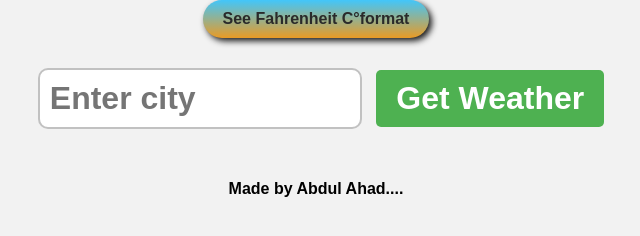
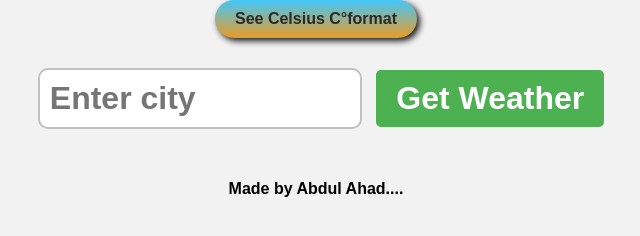
Before and after one commit to Abdul-Ahadexpo/Weather-F, a plain HTML site: page index.html in a window 1280 px wide. Shown: the whole page, without its empty margins (324-964 px from the left). Drawn offline with Linux system fonts and the light colour scheme.

Commit message:
Add files via upload

```diff
--- a/index.html
+++ b/index.html
@@ -8,7 +8,7 @@
 </head>
 <body>
 
-   <button class="buttonn" type="button" onclick="location.href='https://abdul-ahadexpo.github.io/Weather-C/'">See Fahrenheit C°format </button>
+   <button class="buttonn" type="button" onclick="location.href='https://abdul-ahadexpo.github.io/Weather-C/'">See Celsius C°format </button>
 
     <form class="weatherform">
         <input type="text" class="cityInput" placeholder="Enter city">
```
